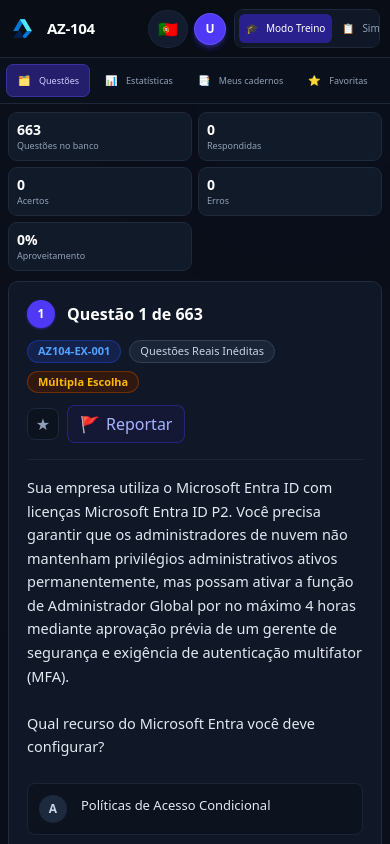
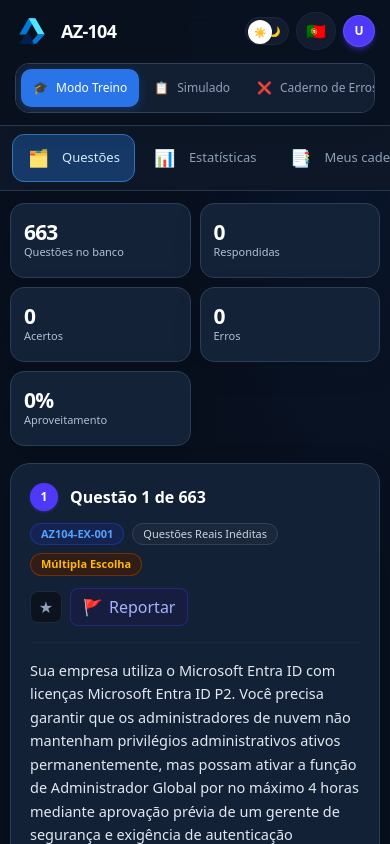
Before and after one commit to nunofbcastro/plataforma-az104-2026, a React (Vite) app: page / in a window 390 px wide. Shown: the top 844 px of the page. Built offline with nearby package versions, Linux system fonts and the light colour scheme.

Commit message:
Redesign AZ-104 workspace with readable layout and responsive styling

```diff
--- a/src/index.css
+++ b/src/index.css
@@ -1,90 +1,211 @@
 @import "tailwindcss";
 
-:root { color-scheme: dark; font-family: Inter, ui-sans-serif, system-ui, -apple-system, BlinkMacSystemFont, "Segoe UI", sans-serif; }
+/* AZ-104 design system — spacious learning workspace */
+:root {
+  font-family: Inter, ui-sans-serif, system-ui, -apple-system, BlinkMacSystemFont, "Segoe UI", sans-serif;
+  font-synthesis: none;
+  text-rendering: optimizeLegibility;
+  -webkit-font-smoothing: antialiased;
+  color-scheme: dark;
+  --page: #080f1d;
+  --surface: #111c2e;
+  --surface-raised: #17253a;
+  --stroke: #27374e;
+  --accent: #397cf7;
+  --text: #ecf4ff;
+  --muted: #a3b4ca;
+}
 html { scroll-behavior: smooth; }
-body { margin: 0; min-width: 320px; background: #080d16; }
+body { margin: 0; min-width: 320px; background: var(--page); }
 button, input, select, textarea { font: inherit; }
-button:focus-visible, input:focus-visible, select:focus-visible, textarea:focus-visible, [data-option-row]:focus-visible { outline: 2px solid #818cf8; outline-offset: 2px; }
+button { cursor: pointer; }
+button:focus-visible, input:focus-visible, select:focus-visible, textarea:focus-visible, [data-option-row]:focus-visible {
+  outline: 3px solid #65b8ff; outline-offset: 3px;
+}
+::selection { background: #2669db; color: white; }
+* { scrollbar-width: thin; scrollbar-color: #344962 transparent; }
 
-/* Composição inspirada no mockup: navegação lateral, resumo compacto e foco na questão. */
-.min-h-screen > .fixed { opacity: .8; }
-.app-header { min-height: 58px; padding: 8px 24px; gap: 14px; flex-wrap: nowrap; background: #080d16; border-color: #1d2938; }
-.app-header > div:first-child { min-width: 225px; }
-.app-header > div:first-child > div span:first-child { font-size: 15px; letter-spacing: -.02em; }
-.app-header > div:first-child > div span:last-child { font-size: 10px; }
-.app-header > div:nth-child(2) { position: absolute; left: 50%; transform: translateX(-50%); padding: 4px; gap: 3px; border-radius: 9px; background: #101827; border-color: #1e293b; }
-.app-header > div:nth-child(2) button { padding: 7px 12px; border-radius: 6px; white-space: nowrap; }
-.app-header > div:nth-child(2) button[class*="bg-indigo-600"] { background: #29208d; box-shadow: none; color: #fff; }
-.header-utility { display: none; }
-.app-sidebar { display: flex !important; width: 108px !important; padding: 10px 6px !important; gap: 4px !important; background: #0a111d !important; border-color: #1c2837 !important; }
-.app-sidebar button { justify-content: flex-start; gap: 8px; padding: 9px 8px !important; border-radius: 7px !important; font-size: 10px !important; }
-.app-sidebar button span:first-child { width: 14px; text-align: center; flex: 0 0 14px; }
-.app-sidebar button span:last-child { white-space: nowrap; font-size: 9px; }
-.app-sidebar button[class*="bg-indigo-600"] { background: #241e6d; border-color: #3b32a1; color: #d4d0ff; }
-.app-main { max-width: none; padding: 10px 12px !important; gap: 10px !important; }
-.stats-grid { grid-template-columns: repeat(5, minmax(0, 1fr)); gap: 8px; }
-.stats-grid > div { min-height: 44px; padding: 8px 10px; gap: 10px; border-radius: 9px; background: #111a28; border-color: #1e2b3c; }
-.stats-grid > div > div:first-child { width: 30px; height: 30px; border-radius: 8px; font-size: 14px; }
-.stats-grid > div > div:last-child span:first-child { font-size: 14px; }
-.stats-grid > div > div:last-child span:last-child { font-size: 9px; }
-.study-layout { grid-template-columns: minmax(205px, 222px) minmax(0, 1fr); gap: 10px; }
-.filters-column { gap: 8px; }
-.filters-column > div { padding: 11px !important; border-radius: 9px !important; background: #101827 !important; border-color: #202d3e !important; }
-.filters-column > div > div:first-child { font-size: 11px; }
-.filters-column input, .filters-column select { border-radius: 7px; }
-.question-grid { gap: 4px !important; }
-.question-grid button { min-height: 23px; border-radius: 5px !important; font-size: 9px !important; }
-.study-layout > div:last-child > div { border-radius: 10px !important; padding: 18px !important; background: #101827 !important; border-color: #202d3e !important; }
-[data-option-row] { border-radius: 8px !important; }
+/* Keep all application behaviour in React; change only presentation. */
+.min-h-screen:has(.app-shell) {
+  background: radial-gradient(ellipse 65% 40% at 90% 0%, rgba(26, 87, 170, .13), transparent 75%), var(--page);
+}
+.min-h-screen > .fixed { opacity: .25; }
+.app-header {
+  min-height: 82px;
+  padding: 16px clamp(18px, 3vw, 48px);
+  gap: 24px;
+  background: rgba(9, 17, 31, .94) !important;
+  border-color: var(--stroke) !important;
+  box-shadow: 0 8px 28px rgba(0,0,0,.12);
+}
+.app-header > div:first-child { min-width: 226px; }
+.app-header > div:first-child svg { width: 42px; height: 42px; }
+.app-header > div:first-child > div span:first-child { font-size: 20px; letter-spacing: -.04em; }
+.app-header > div:first-child > div span:last-child { font-size: 11px; margin-top: 5px; color: var(--muted); }
+.app-header > div:nth-child(2) {
+  border-radius: 14px; padding: 5px; gap: 3px;
+  background: #121f33; border-color: #30415a;
+}
+.app-header > div:nth-child(2) button {
+  min-height: 41px; border-radius: 10px; padding: 10px 14px;
+  font-size: 12px; white-space: nowrap;
+}
+.app-header > div:nth-child(2) button[class*="bg-indigo-600"] {
+  background: #2874e8; box-shadow: 0 3px 12px rgba(40,116,232,.24);
+}
+.app-header > div:nth-child(2) button:not([class*="bg-indigo-600"]):hover { background: #22354e; }
+.app-header > div:last-child { flex-shrink: 0; }
+.app-shell { min-height: calc(100vh - 82px); }
+.app-sidebar {
+  width: 214px !important; padding: 28px 13px !important; gap: 8px !important;
+  background: #0d1727 !important; border-color: var(--stroke) !important;
+}
+.app-sidebar button {
+  min-height: 47px; border-radius: 12px !important; padding: 13px 14px !important;
+  font-size: 13px !important; gap: 13px;
+}
+.app-sidebar button span:first-child { font-size: 17px; width: 22px; text-align: center; flex-shrink: 0; }
+.app-sidebar button span:last-child { font-size: 13px; white-space: nowrap; }
+.app-sidebar button[class*="bg-indigo-600"] {
+  background: #163968; border-color: #3475bd; color: #d7eaff;
+}
+.app-sidebar button:not([class*="bg-indigo-600"]):hover { background: #182b43; }
+.app-main {
+  max-width: 1580px; padding: clamp(22px, 2.8vw, 44px) !important;
+  gap: 26px !important;
+}
+.stats-grid { grid-template-columns: repeat(5,minmax(0,1fr)); gap: 15px !important; }
+.stats-grid > div {
+  min-width: 0; min-height: 112px; padding: 21px !important; gap: 15px;
+  border-radius: 18px !important; background: #142238 !important;
+  border-color: #2b3e57 !important;
+  box-shadow: 0 8px 32px rgba(0,0,0,.09);
+}
+.stats-grid > div:hover { border-color: #4a678d !important; transform: translateY(-2px); }
+.stats-grid > div > div:first-child {
+  width: 47px; height: 47px; border-radius: 13px; font-size: 21px;
+  flex-shrink: 0;
+}
+.stats-grid > div > div:last-child { min-width: 0; }
+.stats-grid > div > div:last-child span:first-child {
+  font-size: clamp(21px,2vw,28px); line-height: 1.16; letter-spacing: -.04em;
+}
+.stats-grid > div > div:last-child span:last-child {
+  font-size: 12px; line-height: 1.5; color: #afc0d5;
+}
+.study-layout {
+  grid-template-columns: minmax(275px, 310px) minmax(0,1fr) !important;
+  gap: 23px !important;
+}
+.filters-column { gap: 18px !important; min-width: 0; }
+.filters-column > div,
+.study-layout > div:last-child > div {
+  background: #132137 !important; border-color: #2c3e55 !important;
+  border-radius: 20px !important; box-shadow: 0 10px 35px rgba(0,0,0,.10);
+}
+.filters-column > div { padding: 21px !important; }
+.study-layout > div:last-child > div { padding: clamp(22px, 2.7vw, 38px) !important; }
+.filters-column > div > div:first-child { font-size: 14px; }
+.filters-column label { font-size: 12px; color: #a9bed8; }
+.filters-column input, .filters-column select {
+  min-height: 43px; border-radius: 10px;
+  background: #0d192b; border-color: #32465e; color: #e3effe;
+  font-size: 12px;
+}
+.filters-column input::placeholder { color: #8298b1; }
+.filters-column input:focus, .filters-column select:focus { border-color: #4d9dff; }
+.question-grid { gap: 7px !important; }
+.question-grid button {
+  min-height: 31px; border-radius: 9px !important; font-size: 11px !important;
+}
+.question-grid button:hover { transform: translateY(-1px); }
+.question-grid button[class*="bg-indigo-600"] { background: #2874e8; border-color: #5ca3ff; }
+[data-option-row] {
+  border-radius: 14px !important; padding: 17px !important;
+  transition: border-color .18s, background .18s, transform .18s;
+}
+[data-option-row]:hover { transform: translateX(2px); border-color: #5586bd !important; }
+.app-main h2 { letter-spacing: -.025em; }
+.app-main p { line-height: 1.7; }
+.app-main button { transition-duration: .16s; }
 
-@media (max-width: 1150px) {
-  .app-header { padding-inline: 12px; gap: 8px; }
-  .app-header > div:first-child { min-width: 190px; }
-  .app-header > div:nth-child(2) { position: static; transform: none; flex: 1; min-width: 0; width: auto; justify-content: center; }
-  .app-header > div:nth-child(2) button { padding-inline: 7px; font-size: 10px; }
-  .app-header > div:last-child { gap: 7px; }
-  .app-header > div:last-child button:nth-last-child(2) { max-width: 170px; white-space: nowrap; }
-  .app-main { padding: 9px !important; }
-  .stats-grid { gap: 6px; }
-  .stats-grid > div { padding: 7px; gap: 7px; }
-  .study-layout { grid-template-columns: minmax(190px, .72fr) minmax(0, 2.1fr) !important; gap: 9px !important; }
+/* Small laptops: navigation remains clear without crushing content. */
+@media (max-width: 1370px) {
+  .app-header { flex-wrap: wrap; justify-content: space-between; gap: 12px; }
+  .app-header > div:nth-child(2) { order: 3; width: 100%; justify-content: center; overflow-x: auto; }
+  .app-main { padding: 24px !important; }
+  .app-sidebar { width: 180px !important; }
+  .stats-grid > div { padding: 15px !important; gap: 10px; }
+  .stats-grid > div > div:first-child { width: 39px; height: 39px; }
 }
-@media (max-width: 900px) and (min-width: 761px) {
-  .app-header { flex-wrap: wrap; }
-  .app-header > div:nth-child(2) { order: 3; flex: 1 0 100%; }
+@media (max-width: 1080px) {
+  .app-shell { flex-direction: column; }
+  .app-sidebar {
+    position: static; width: 100% !important; flex-direction: row !important;
+    overflow-x: auto; padding: 9px 18px !important; gap: 5px !important;
+    border-right: 0; border-bottom: 1px solid var(--stroke);
+  }
+  .app-sidebar button { width: auto !important; min-width: max-content; min-height: 42px; padding: 10px 14px !important; }
+  .app-sidebar button:last-child { margin-top: 0 !important; margin-left: auto; }
+  .study-layout { grid-template-columns: minmax(235px, 285px) minmax(0,1fr) !important; gap: 16px !important; }
+  .stats-grid { grid-template-columns: repeat(3,minmax(0,1fr)); }
+  .stats-grid > div { min-height: 94px; }
 }
 @media (max-width: 760px) {
-  .app-header { position: sticky; padding: 9px 10px; flex-wrap: wrap; }
-  .app-header > div:first-child { min-width: 130px; }
-  .app-header > div:first-child span:last-child { font-size: 9px; }
-  .app-header > div:nth-child(2) { position: static; transform: none; order: 3; width: 100%; justify-content: flex-start; overflow-x: auto; }
-  .app-header > div:nth-child(2) button { white-space: nowrap; }
-  .app-header > div:last-child { margin-left: auto; gap: 6px; }
-  .app-header > div:last-child button:nth-last-child(2) { max-width: 42px; overflow: hidden; padding-inline: 9px; }
+  .app-header { padding: 12px 15px; gap: 13px; }
+  .app-header > div:first-child { min-width: 0; }
+  .app-header > div:first-child svg { width: 34px; height: 34px; }
+  .app-header > div:first-child > div span:first-child { font-size: 18px; }
+  .app-header > div:first-child > div span:last-child { font-size: 10px; }
+  .app-header > div:nth-child(2) { justify-content: flex-start; }
+  .app-header > div:nth-child(2) button { min-height: 38px; padding: 8px 12px; }
+  .app-header > div:last-child { margin-left: auto; gap: 7px; }
+  .app-header > div:last-child button:nth-last-child(2) { max-width: 44px; overflow: hidden; padding-inline: 9px; }
   .app-header > div:last-child button:nth-last-child(2) span:not(:first-child) { display: none; }
-  .app-shell { flex-direction: column; }
-  .app-sidebar { position: sticky; top: 0; z-index: 30; width: 100% !important; flex-direction: row !important; overflow-x: auto; padding: 6px !important; border-right: 0; border-bottom: 1px solid #1c2837; }
-  .app-sidebar button { width: auto !important; min-width: max-content; padding: 8px 10px !important; }
-  .app-sidebar button:last-child { margin: 0 !important; }
-  .app-main { padding: 10px !important; gap: 10px !important; }
-  .stats-grid { grid-template-columns: repeat(3, minmax(0, 1fr)) !important; gap: 6px !important; }
-  .stats-grid > div { padding: 8px !important; gap: 7px !important; }
-  .stats-grid > div > div:first-child { width: 26px; height: 26px; }
-  .study-layout { grid-template-columns: minmax(0, 1fr) !important; }
+  .app-sidebar { padding: 8px 12px !important; }
+  .app-sidebar button { font-size: 12px !important; }
+  .app-main { padding: 18px 13px !important; gap: 17px !important; }
+  .stats-grid { grid-template-columns: repeat(2,minmax(0,1fr)); gap: 9px !important; }
+  .stats-grid > div { min-height: 91px; padding: 13px !important; gap: 10px; border-radius: 14px !important; }
+  .stats-grid > div > div:first-child { width: 36px; height: 36px; font-size: 16px; }
+  .stats-grid > div > div:last-child span:first-child { font-size: 21px; }
+  .stats-grid > div > div:last-child span:last-child { font-size: 11px; }
+  .study-layout { grid-template-columns: minmax(0,1fr) !important; }
   .filters-column { order: 2; }
-  .question-grid { grid-template-columns: repeat(8, minmax(0, 1fr)) !important; max-height: 220px !important; }
-  [data-option-row] { padding: 11px !important; align-items: flex-start !important; }
-  [data-option-row] > div:last-child { font-size: 13px !important; }
+  .filters-column > div { padding: 18px !important; }
+  .study-layout > div:last-child > div { padding: 19px !important; }
+  .question-grid { grid-template-columns: repeat(8,minmax(0,1fr)) !important; max-height: 230px !important; }
+  [data-option-row] { padding: 13px !important; align-items: flex-start !important; }
+  .study-layout .grid-cols-4 { grid-template-columns: repeat(2,minmax(0,1fr)); }
 }
 @media (max-width: 420px) {
-  .app-header > div:first-child svg { width: 25px; height: 25px; }
-  .app-header > div:first-child span:last-child { display: none; }
-  .app-header > div:last-child button:first-child { display: none; }
-  .stats-grid { grid-template-columns: repeat(2, minmax(0, 1fr)) !important; }
+  .app-header > div:first-child > div span:last-child { display: none; }
+  .app-header > div:last-child button:first-child { width: 44px; }
+  .app-main { padding: 12px 10px !important; }
   .stats-grid > div > div:first-child { display: none; }
-  .question-grid { grid-template-columns: repeat(6, minmax(0, 1fr)) !important; }
-  .app-main { padding: 8px !important; }
+  .stats-grid > div { min-height: 75px; }
+  .question-grid { grid-template-columns: repeat(6,minmax(0,1fr)) !important; }
 }
+[data-theme="light"] { color-scheme: light; --page: #f3f7fc; --stroke: #d9e3ef; }
+[data-theme="light"] body { background: #f3f7fc; }
+[data-theme="light"] .min-h-screen:has(.app-shell) { background: #f3f7fc !important; color: #15243b; }
+[data-theme="light"] .app-header { background: rgba(255,255,255,.96) !important; border-color: #dbe5f0 !important; }
+[data-theme="light"] .app-header > div:first-child span:first-child { color: #14243b; }
+[data-theme="light"] .app-header > div:nth-child(2) { background: #edf3fa; border-color: #d4dfed; }
+[data-theme="light"] .app-header > div:nth-child(2) button:not([class*="bg-indigo-600"]) { color: #40546e; }
+[data-theme="light"] .app-sidebar { background: #fff !important; border-color: #e0e8f3 !important; }
+[data-theme="light"] .app-sidebar button:not([class*="bg-indigo-600"]) { color: #516681; }
+[data-theme="light"] .stats-grid > div, [data-theme="light"] .filters-column > div,
+[data-theme="light"] .study-layout > div:last-child > div {
+  background: #fff !important; border-color: #dce6f2 !important; box-shadow: 0 9px 30px rgba(31,68,110,.055);
+}
+[data-theme="light"] .stats-grid > div > div:last-child span:first-child,
+[data-theme="light"] .filters-column > div > div:first-child,
+[data-theme="light"] .app-main h2 { color: #15243b !important; }
+[data-theme="light"] .stats-grid > div > div:last-child span:last-child { color: #61738a; }
+[data-theme="light"] .filters-column input, [data-theme="light"] .filters-column select { background: #f5f8fc; color: #243751; border-color: #d2deea; }
+[data-theme="light"] .filters-column label { color: #536982; }
+[data-theme="light"] .question-grid button:not([class*="bg-indigo-600"]) { color: #526681; }
 @media (prefers-reduced-motion: reduce) {
   *, *::before, *::after { scroll-behavior: auto !important; animation-duration: .01ms !important; animation-iteration-count: 1 !important; transition-duration: .01ms !important; }
 }
```
